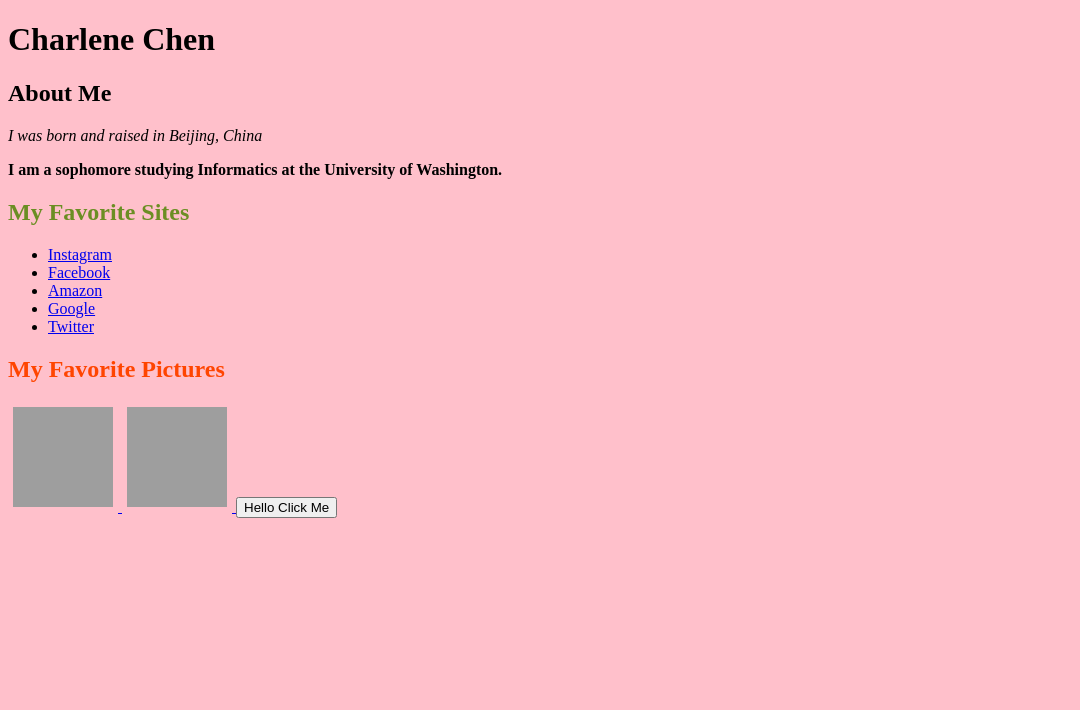
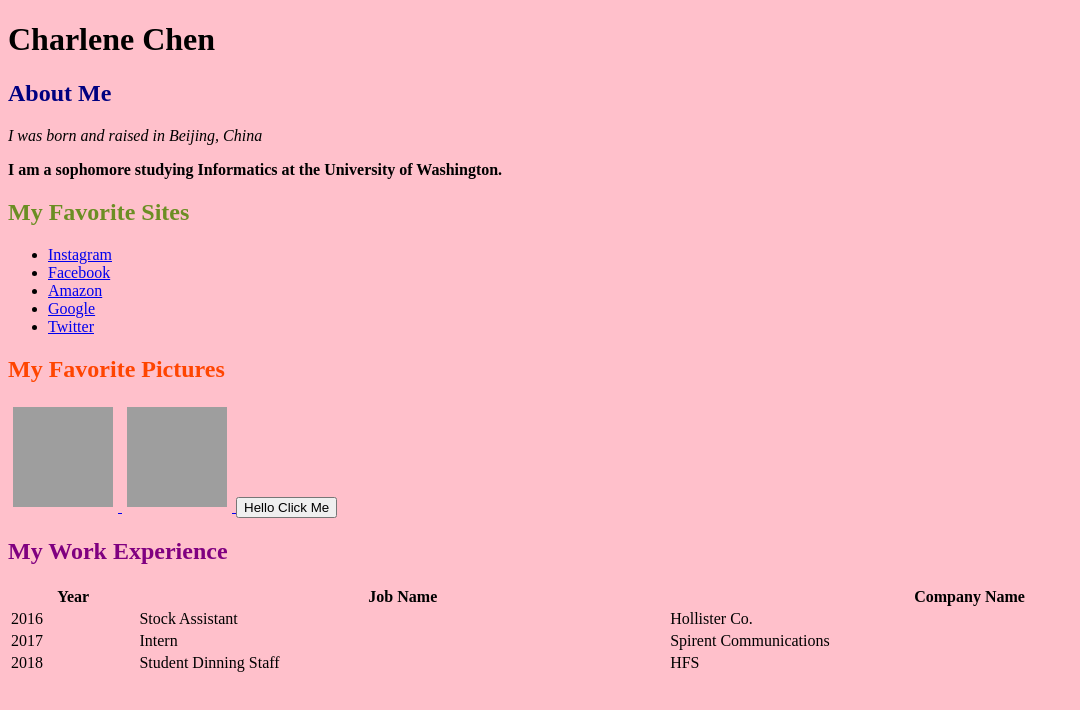
Before and after one commit to manjic-1662782/manjic-1662782.github.io, a plain HTML site: page tags.html in a window 1280 px wide. Shown: the whole page, without its empty margins (0-1080 px from the left). Drawn offline with Linux system fonts and the light colour scheme; grey boxes are pictures that could not be loaded.

Commit message:
Add files via upload

```diff
--- a/tags.html
+++ b/tags.html
@@ -6,7 +6,7 @@
 
     <body style="background-color:pink;">
         <h1>Charlene Chen</h1>
-        <h2>About Me</h2>
+        <h2 style="color: navy">About Me</h2>
         <p><i>I was born and raised in Beijing, China</i></p>
         <p><b>I am a sophomore studying Informatics at the University of Washington.</b></p>
 
@@ -39,8 +39,30 @@
 
         <button>Hello Click Me</button>
 
+        <h2 style="color:purple";>My Work Experience</h2>
+        <table style="width:100%">
+            <tr>
+                <th>Year</th>
+                <th>Job Name</th>
+                <th>Company Name</th>
+            </tr>
+            <tr>
+                <td>2016</td>
+                <td>Stock Assistant</td>
+                <td>Hollister Co.</td>
+            </tr>
+            <tr>
+                <td>2017</td>
+                <td>Intern</td>
+                <td>Spirent Communications</td>
+            </tr>
+            <tr>
+                <td>2018</td>
+                <td>Student Dinning Staff</td>
+                <td>HFS</td>
+            </tr>
 
-
+        </table>
 
     </body>
 </html>
```
